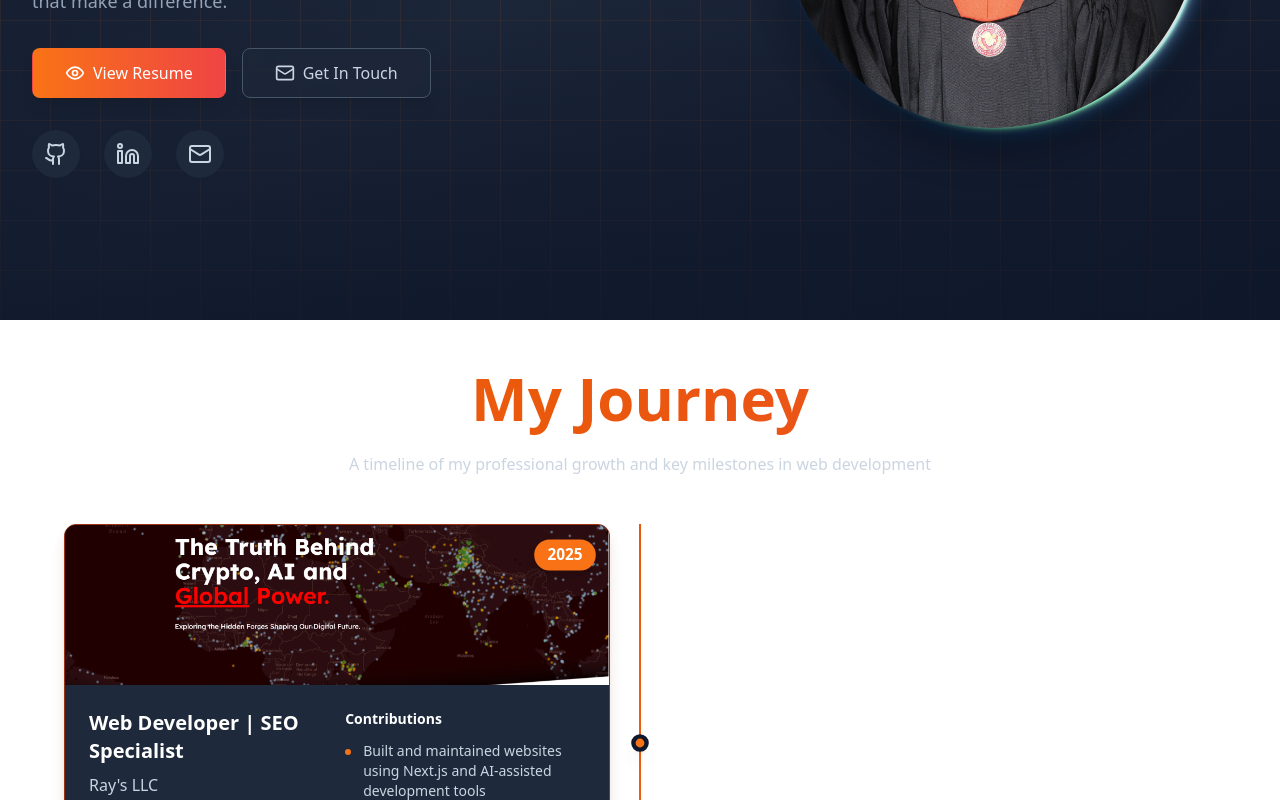
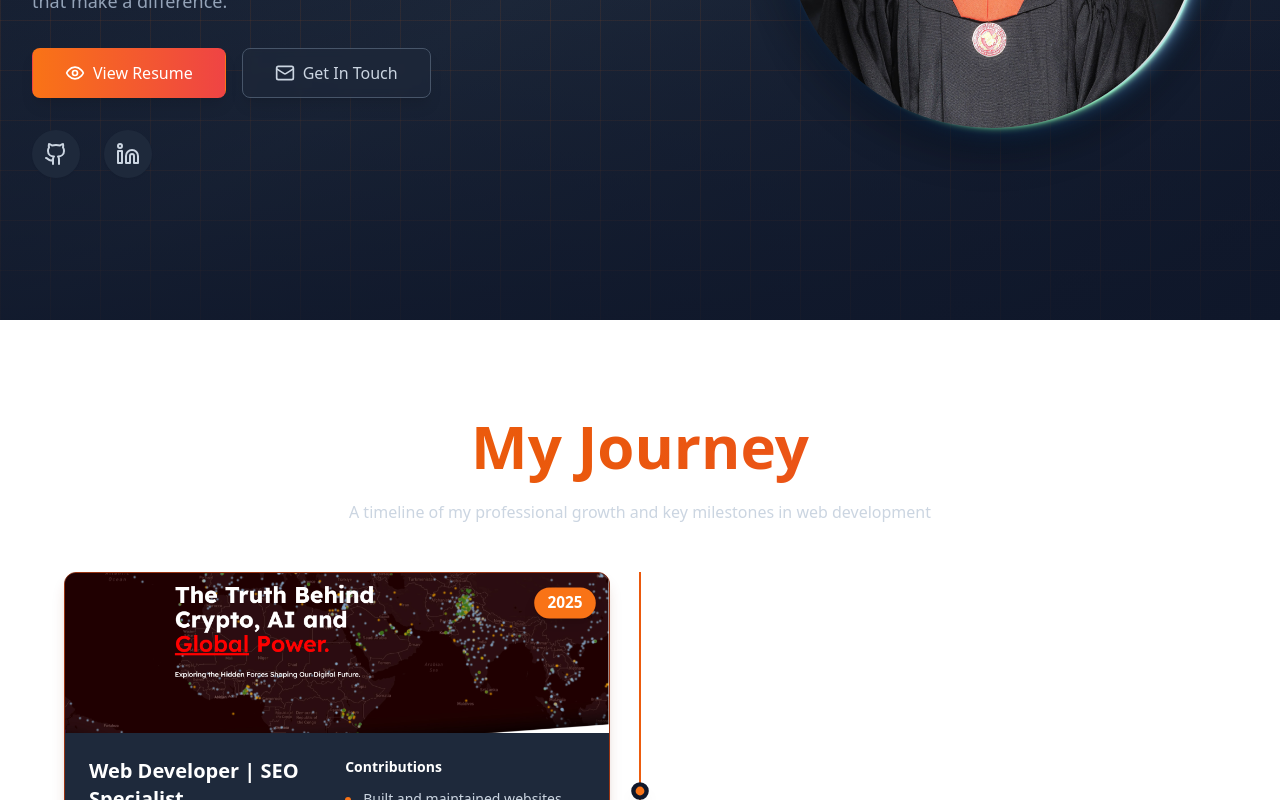
Before and after one commit to emman-likha/PortfolioV3, a React (Vite) app: page / in a window 1280 px wide. Shown: the part 480-1280 px from the top of the page. Built offline with nearby package versions, Linux system fonts and the light colour scheme; some icons are missing.

Commit message:
Adjust section padding and layout for improved visual consistency across About, Projects, and Skills components

```diff
--- a/src/components/sections/About.tsx
+++ b/src/components/sections/About.tsx
@@ -151,7 +151,7 @@ export const About: React.FC = () => {
 
 
   return (
-    <section id="about" className="pt-12 pb-20 px-4 sm:px-6 lg:px-8">
+    <section id="about" className="pt-24 pb-20 px-4 sm:px-6 lg:px-8">
       <div className="max-w-7xl mx-auto">
 
 
--- a/src/components/sections/Hero.tsx
+++ b/src/components/sections/Hero.tsx
@@ -82,8 +82,8 @@ export const Hero: React.FC = () => {
                 View Resume
               </button>
               <button
+                onClick={openMailPopup}
                 className="inline-flex items-center px-8 py-3 border border-slate-300 dark:border-slate-600 text-base font-medium rounded-lg text-slate-700 dark:text-slate-300 bg-white/60 dark:bg-slate-800/60 hover:bg-white/80 dark:hover:bg-slate-800/80 transition-all duration-200 shadow-lg hover:shadow-xl transform hover:-translate-y-0.5 backdrop-blur-sm"
-                data-cursor="pointer"
               >
                 <Mail className="mr-2" size={20} />
                 Get In Touch
@@ -107,12 +107,6 @@ export const Hero: React.FC = () => {
               >
                 <Linkedin size={24} />
               </a>
-              <button
-                onClick={openMailPopup}
-                className="p-3 rounded-full bg-white/60 dark:bg-slate-800 text-slate-700 dark:text-slate-300 hover:bg-white/80 dark:hover:bg-slate-700 transition-all duration-200 transform hover:scale-110 backdrop-blur-sm shadow-sm hover:shadow-md"
-              >
-                <Mail size={24} />
-              </button>
             </div>
           </div>
 
--- a/src/components/sections/Projects.tsx
+++ b/src/components/sections/Projects.tsx
@@ -204,7 +204,7 @@ export const Projects: React.FC = () => {
           </div>
 
           {projects.length > 1 && (
-            <div className="flex justify-center space-x-2 mt-8">
+            <div className="flex justify-center space-x-2 mt-4">
               {projects.map((_, index) => (
                 <button
                   key={index}
--- a/src/components/sections/Skills.tsx
+++ b/src/components/sections/Skills.tsx
@@ -85,7 +85,7 @@ export const Skills: React.FC = () => {
   ];
 
   return (
-    <section id="skills" className="py-20 px-4 sm:px-6 lg:px-8 bg-gradient-to-br from-slate-50 via-white to-slate-50 dark:from-slate-900 dark:via-slate-800 dark:to-slate-900">
+    <section id="skills" className="pt-32 pb-20 px-4 sm:px-6 lg:px-8 bg-gradient-to-br from-slate-50 via-white to-slate-50 dark:from-slate-900 dark:via-slate-800 dark:to-slate-900 min-h-screen flex flex-col justify-center">
       <div className="max-w-7xl mx-auto">
         {/* Header */}
         <div className="text-center mb-20">
```
